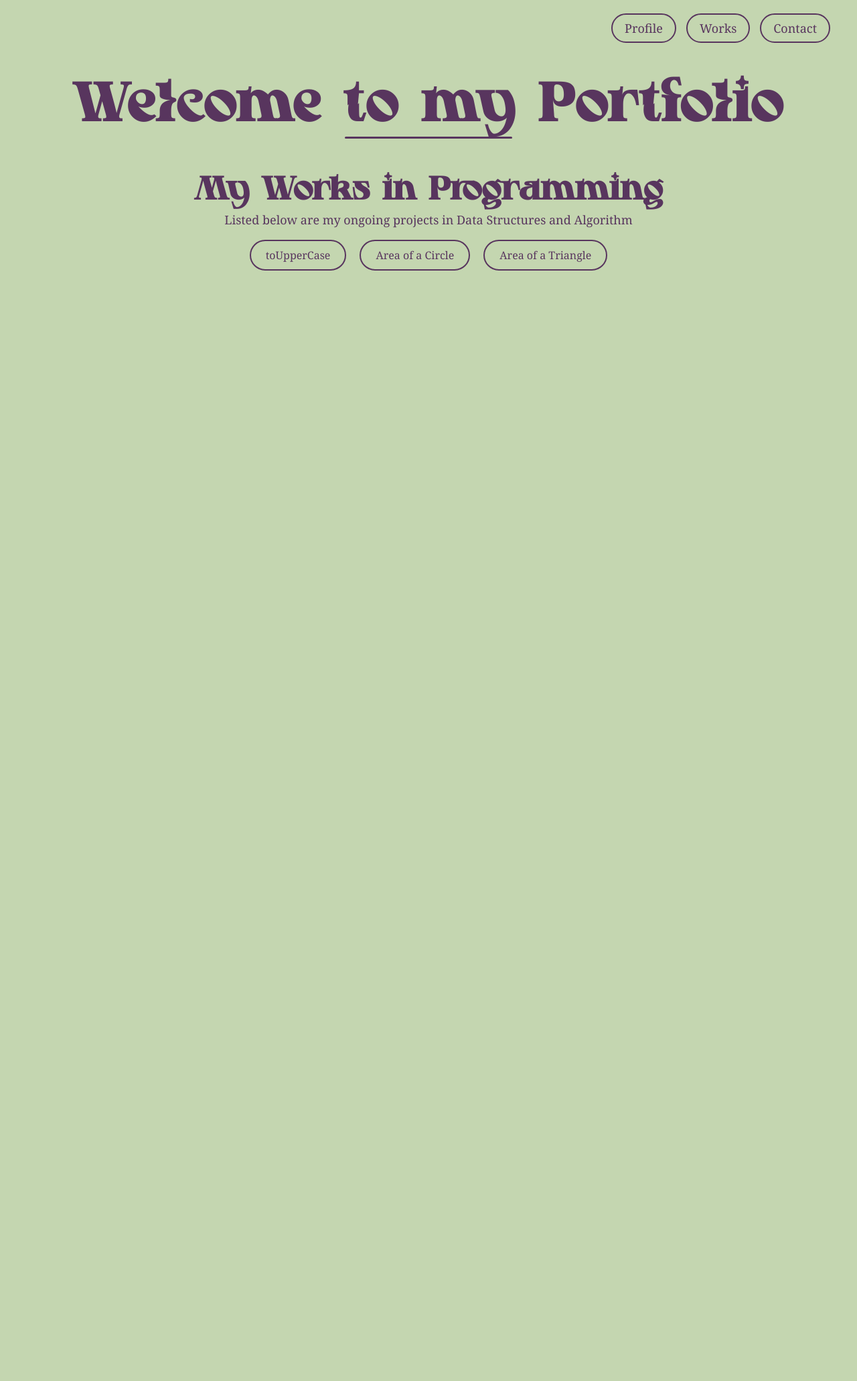
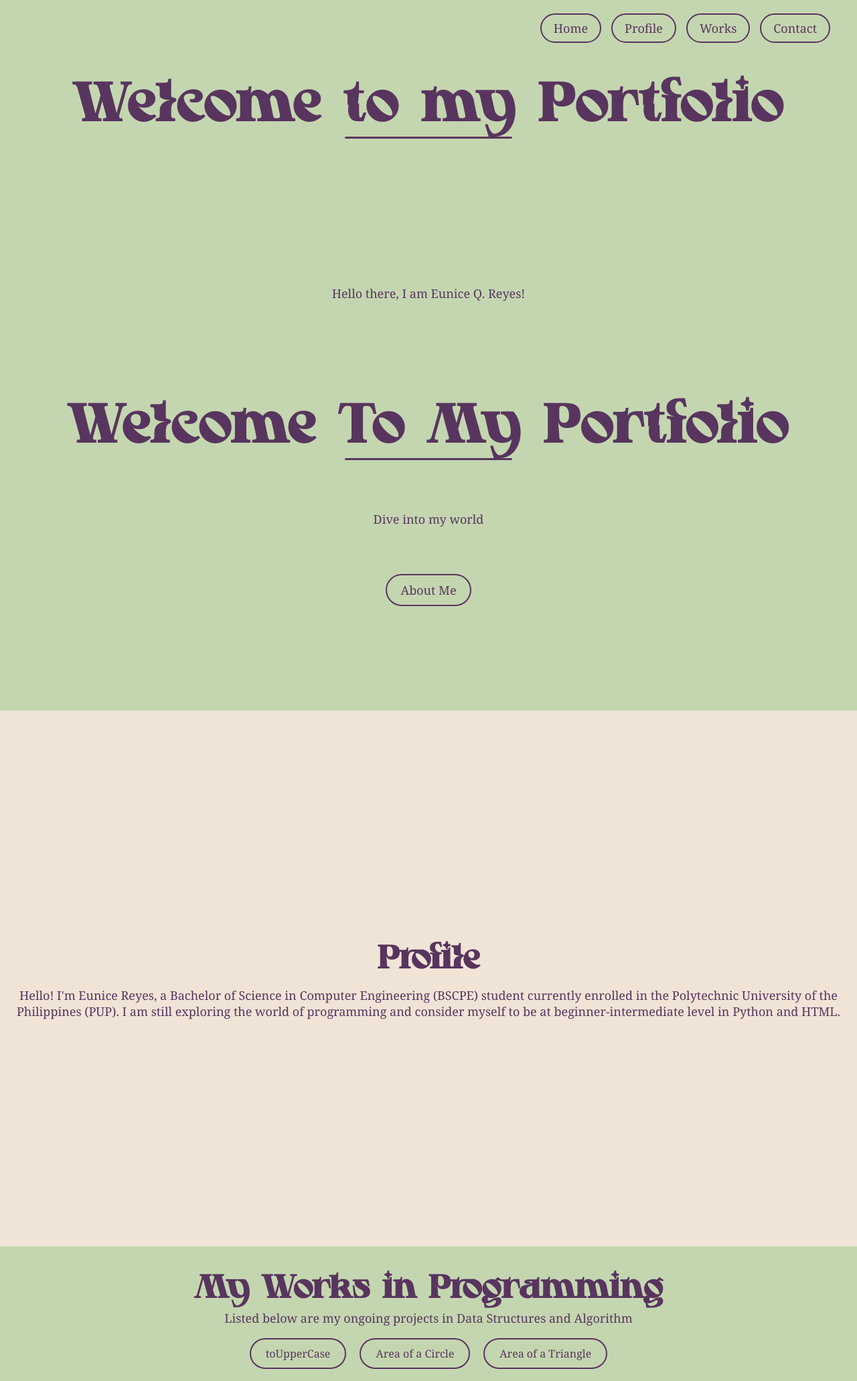
Before and after one commit to Babbsrey22/personal_webfolio, a Flask app: page / in a window 1280 px wide. Shown: the whole page at 67% size. Before the commit the page ends 404 px from the top, so only its background shows below. Run offline with Flask 3, Linux system fonts and the light colour scheme.

Commit message:
FIRST changes under progress (under comments)

```diff
--- a/templates/index.html
+++ b/templates/index.html
@@ -8,9 +8,13 @@
     <style>
         @font-face {
             font-family: 'Ruigslay';
-            src: url('../fonts/Ruigslay.ttf') format('truetype');
+            src: url("{{ url_for('static', filename='fonts/Ruigslay.ttf') }}") format('truetype');
             font-weight: normal;
             font-style: normal;
+        }
+
+        html {
+            scroll-behavior: smooth;
         }
 
         body {
@@ -25,7 +29,7 @@
             position: fixed;
             top: 20px;
             right: 40px;                  /* moves nav to top-right corner */
-            background-color: transparent;/* keep background clean */
+            background-color: transparent;
             z-index: 1000;
         }
 
@@ -61,6 +65,34 @@
             transform: scale(1.08);       /* slight zoom on hover */
         }
 
+        /* section scrolling format */
+        .section {
+            min-height: 100vh;
+            display: flex;
+            flex-direction: column;
+            justify-content: center;
+            align-items: center;
+            transition: opacity 1s ease, transform 1s ease;
+        }
+
+        .fade-in-section {
+            opacity: 0;
+            transform: translateY(40px)
+        }
+
+        .fade-in-section.visible {
+            opacity: 1;
+            transform: translateY(0);
+        }
+
+        #home {
+            background-color: #c4d6b0;
+        }
+
+        #profile {
+            background-color: #f0e4d7;
+        }
+
         h1#main-title {
             font-family: 'Ruigslay', serif;
             font-size: 80px;
@@ -81,11 +113,6 @@
             background-color: #58355e;
             margin: 10px auto 0;
             border-radius: 50px;
-        }
-
-        @keyframes fadeIn {
-            from { opacity: 0; transform: translateY(-20px); }
-            to { opacity: 1; transform: translateY(0); }
         }
 
         /* Section Headers */
@@ -109,6 +136,32 @@
             margin-bottom: 30px;
         }
 
+        @keyframes fadeIn {
+            from { opacity: 0; transform: translateY(-20px); }
+            to { opacity: 1; transform: translateY(0); }
+        }
+
+        .scroll-btn {
+            text-decoration: none;
+            color: #58355e;
+            border: 2px solid #58355e;
+            padding: 10px 20px;
+            border-radius: 50px;
+            font-family: Georgia, serif;
+            font-size: 18px;
+            transition: all 0.25 ease;
+            background-color: transparent;
+            display: inline-block;
+            margin-top: 20px;
+        }
+
+        .scroll-btn:hover {
+            background-color: #58355e;
+            color: #c4d6b0;
+            transform: scale(1.08);
+        }
+
+        /* PROBLEM: works should redirect to another tab (same format as home page with nav bar) and SHOULD WORK! */
         .works-list {
             display: flex;
             justify-content: center;
@@ -138,7 +191,7 @@
             transform: scale(1.08);
         }
 
-        /* Fade-in animation for works */
+        /*Fade-in animation for works*/
         .works-list li {
             opacity: 0;
             transform: translateY(10px);
@@ -162,13 +215,33 @@
     <!-- Navbar -->
     <nav>
         <ul>
-            <li><a href="/profile">Profile</a></li>
+            <li><a href="#home">Home</a></li>
+            <li><a href="#profile">Profile</a></li>
             <li><a href="/works">Works</a></li>
             <li><a href="/contact">Contact</a></li>
         </ul>
     </nav>
 
-    <!-- Works Section -->
+    <!-- Home section -->
+     <section id="home" class="section">
+        <p>Hello there, I am Eunice Q. Reyes!</p>
+        <h1 id="main-title">Welcome To My Portfolio</h1>
+        <p>Dive into my world</p>
+        <div style="text-align:center; margin-top: 20px">
+            <a href="#profile" class="scroll-btn">About Me</a>
+        </div>
+     </section>
+
+    <!-- Profile section -->
+    <!-- PROBLEM: update profile section to draft plan with profile pic, intro and desc, programming languages, and scroll-btn to works-->
+     <section id="profile" class="section">
+        <h1 class="section-title">Profile</h1>
+        <p>Hello! I'm Eunice Reyes, a Bachelor of Science in Computer Engineering (BSCPE) student currently enrolled in the Polytechnic University of the Philippines (PUP).
+            I am still exploring the world of programming and consider myself to be at beginner-intermediate level in Python and HTML.
+        </p>
+     </section>
+
+    <!-- works section// UNDER CONSTRUCTION-->
     <h1 class="section-title">My Works in Programming</h1>
     <p>Listed below are my ongoing projects in Data Structures and Algorithm</p>
 
@@ -178,5 +251,6 @@
         <li><a href="/areaOfTriangle">Area of a Triangle</a></li>
     </ul>
 
+    <script src="{{ url_for('static', filename='scroll.animate.js') }}"></script>
 </body>
 </html>
```
